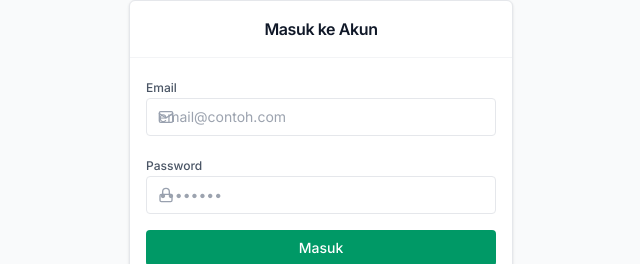
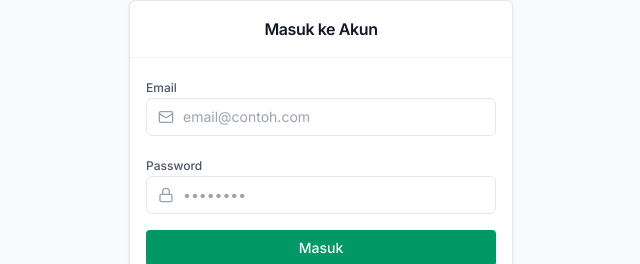
Before and after one commit to robbyutomo/myfulus, a Next.js app: page / in a window 1280 px wide. Shown: the part 245-509 px from the top of the page, without its empty margins (319-959 px from the left). Built offline with nearby package versions, Linux system fonts and the light colour scheme.

Commit message:
fix: hapus CSS global yang meng-override padding input

```diff
--- a/src/app/globals.css
+++ b/src/app/globals.css
@@ -80,17 +80,7 @@ body {
   border-color: var(--border);
 }
 
-/* Form Elements */
-input, select, textarea {
-  background: var(--surface);
-  border: 1px solid var(--border);
-  border-radius: var(--radius-sm);
-  padding: var(--space-2) var(--space-3);
-  font-size: 0.875rem;
-  line-height: 1.25rem;
-  color: var(--text-primary);
-  transition: border-color 0.15s ease-in-out, box-shadow 0.15s ease-in-out;
-}
+/* Form Elements - gunakan class Tailwind, bukan CSS global */
 
 input:focus, select:focus, textarea:focus {
   outline: none;
```
